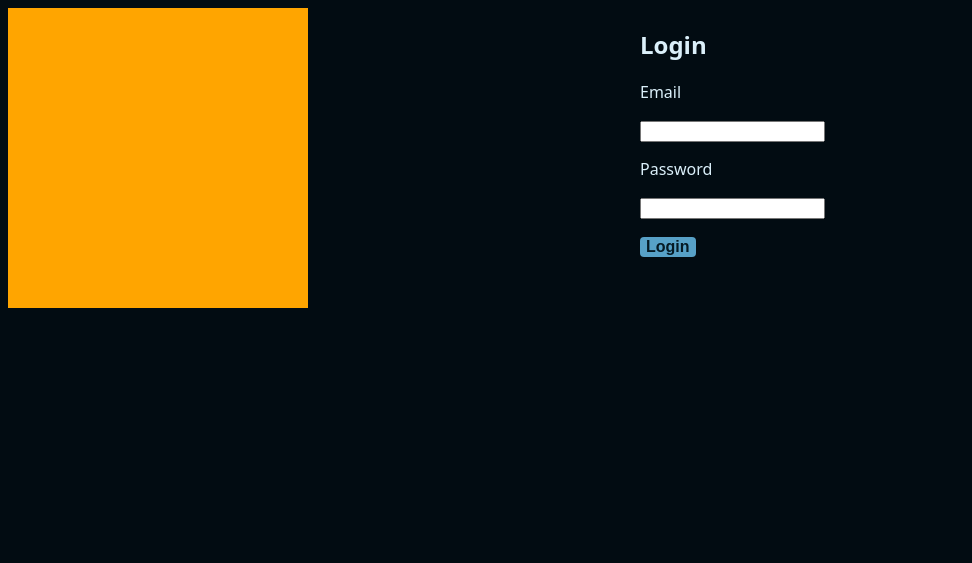
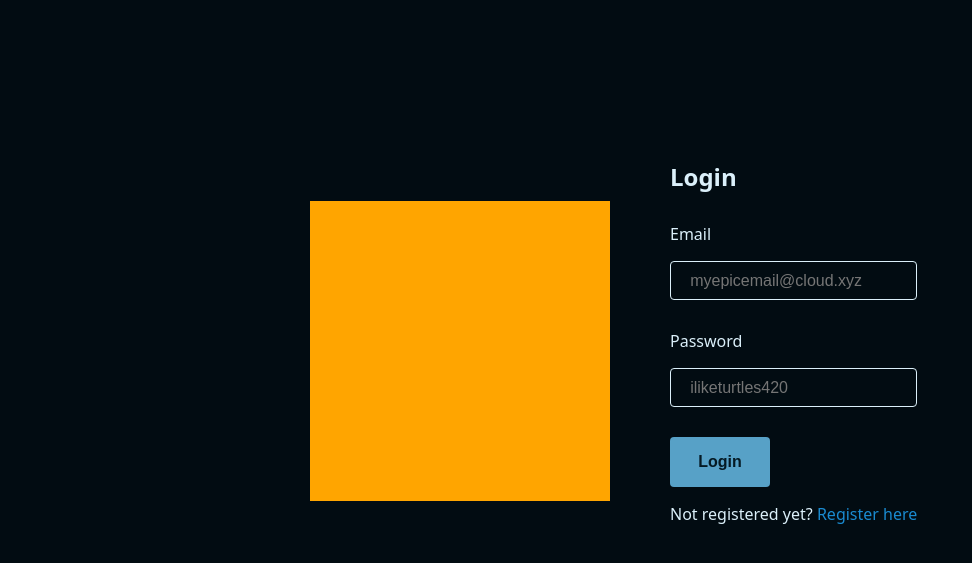
Before and after one commit to miguelrcborges/ESIN-proj, a PHP site: page /login/ in a window 1280 px wide. Shown: the top 563 px of the page, without its empty margins (0-972 px from the left). Run offline with PHP 8.4, Linux system fonts and the light colour scheme.

Commit message:
actual css

```diff
--- /dev/null
+++ b/_partials/head.php
@@ -0,0 +1,7 @@
+<!DOCTYPE HTML>
+<html lang="en">
+<head>
+	<title>Web Jonas<?php if ($title) { echo " - $title"; } ?></title>
+	<link rel="stylesheet" href="/css/global.css">
+	<?php if ($css) { ?><link rel="stylesheet" href="/css/<?php echo "$css"; ?>.css"><?php } ?>
+</head>
--- /dev/null
+++ b/_partials/test.php
@@ -0,0 +1 @@
+<p>aaa</p>
--- a/css/global.css
+++ b/css/global.css
@@ -47,3 +47,25 @@ button.secondary {
 button:hover {
 	cursor: pointer;
 }
+
+input {
+	background: var(--bg);
+	padding: 0.6em 1.2em;
+	border: solid 1px var(--fg);
+	color: var(--fg);
+	border-radius: 4px;
+	transition: 300ms;
+
+	font-size: 16px;
+}
+
+input:focus {
+	outline: none;
+
+	border-color: var(--accent);
+}
+
+a, a:visited, a:active {
+	color: var(--accent);
+	text-decoration: none;
+}
--- a/css/login.css
+++ b/css/login.css
@@ -1,7 +1,38 @@
 main {
-	margin: 0;
+	margin: 20dvh 0 0 0;
 	width: 100%;
 	height: 100%;
 	display: grid;
-	grid-template-columns: 1fr 1fr;
+	grid-template-columns: 1fr;
+	align-items: center;
+	justify-items: center;
+	gap: 60px;
 }
+
+form > :first-child {
+	margin: 0;
+}
+
+@media only screen and (min-width: 700px) {
+	main {
+		grid-template-columns: 1fr 1fr;
+	}
+
+	main > :first-child {
+		justify-self: self-end;
+	}
+
+	main > form {
+		justify-self: self-start;
+	}
+}
+
+button {
+	width: 100px;
+	height: 50px;
+	transition: 100ms;
+}
+
+.parameter {
+	margin: 30px 0;
+}
--- a/login/index.html
+++ /dev/null
@@ -1,21 +0,0 @@
-<!DOCTYPE HTML>
-<html lang="en">
-	<head>
-		<title>Web Jonas - Login</title>
-		<link rel="stylesheet" href="/css/global.css">
-		<link rel="stylesheet" href="/css/login.css">
-	</head>
-	<body class="dark">
-		<main>
-			<div style="background-color:orange;width:300px;height:300px"></div>
-			<form>
-				<h2>Login</h2>
-				<p><label for="email">Email</label></p>
-				<p><input type="email"></p>
-				<p><label for="password">Password</label></p>
-				<p><input type="password"></p>
-				<button type="submit">Login</button>
-			</div>
-		</main>
-	</body>
-</html>
--- /dev/null
+++ b/login/index.php
@@ -0,0 +1,26 @@
+<!DOCTYPE HTML>
+<html lang="en">
+	<?php
+		$title = "Login";
+		$css = "login";
+		include('../_partials/head.php');
+	?>
+	<body class="dark">
+		<main>
+			<div style="background-color:orange;width:300px;height:300px"></div>
+			<form>
+				<h2>Login</h2>
+				<div class="parameter">
+					<p><label for="email">Email</label></p>
+					<p><input type="email" placeholder="myepicemail@cloud.xyz"></p>
+				</div>
+				<div class="parameter">
+					<p><label for="password">Password</label></p>
+					<p><input type="password" placeholder="iliketurtles420"></p>
+				</div>
+				<button type="submit">Login</button>
+				<p>Not registered yet? <a href="/register/">Register here</a></p>
+			</div>
+		</main>
+	</body>
+</html>
```
Also changed, not shown: index.html (deleted, +0 -17 lines), index.php (added, +14 -0 lines).
